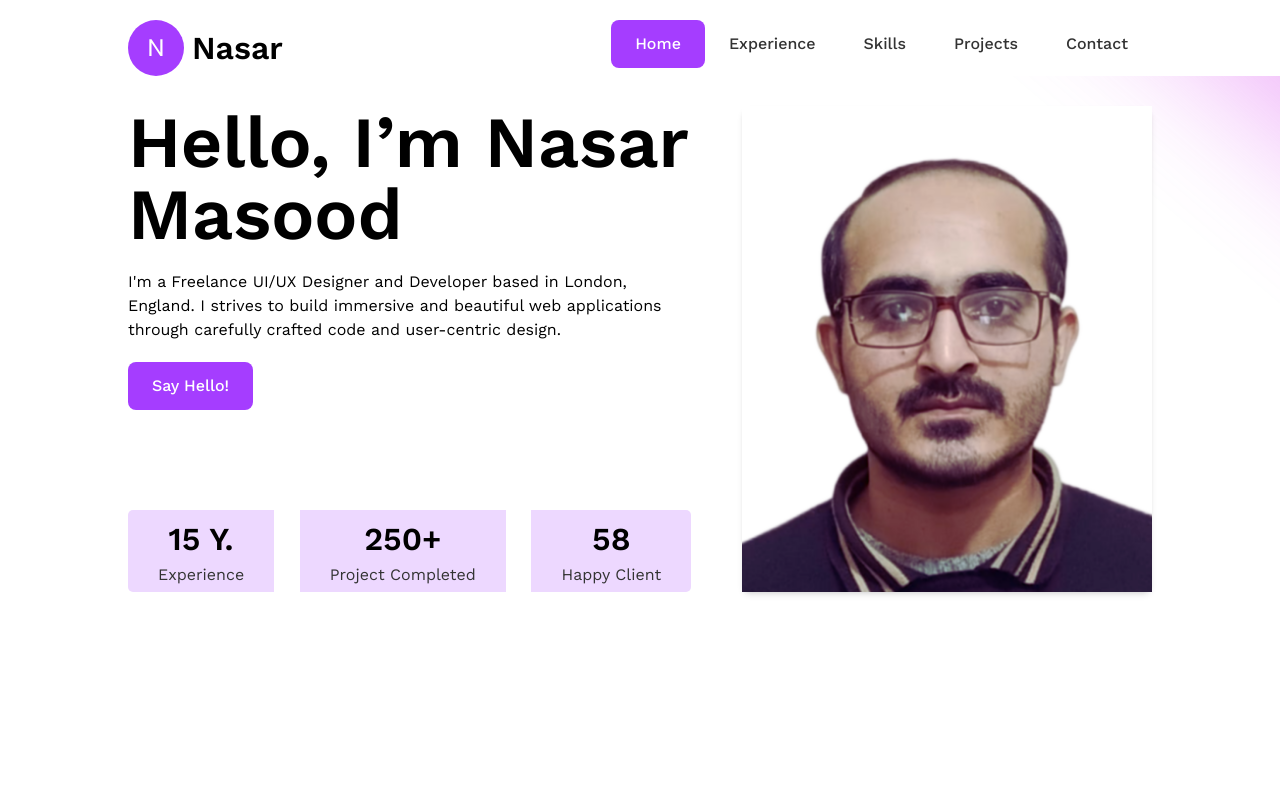
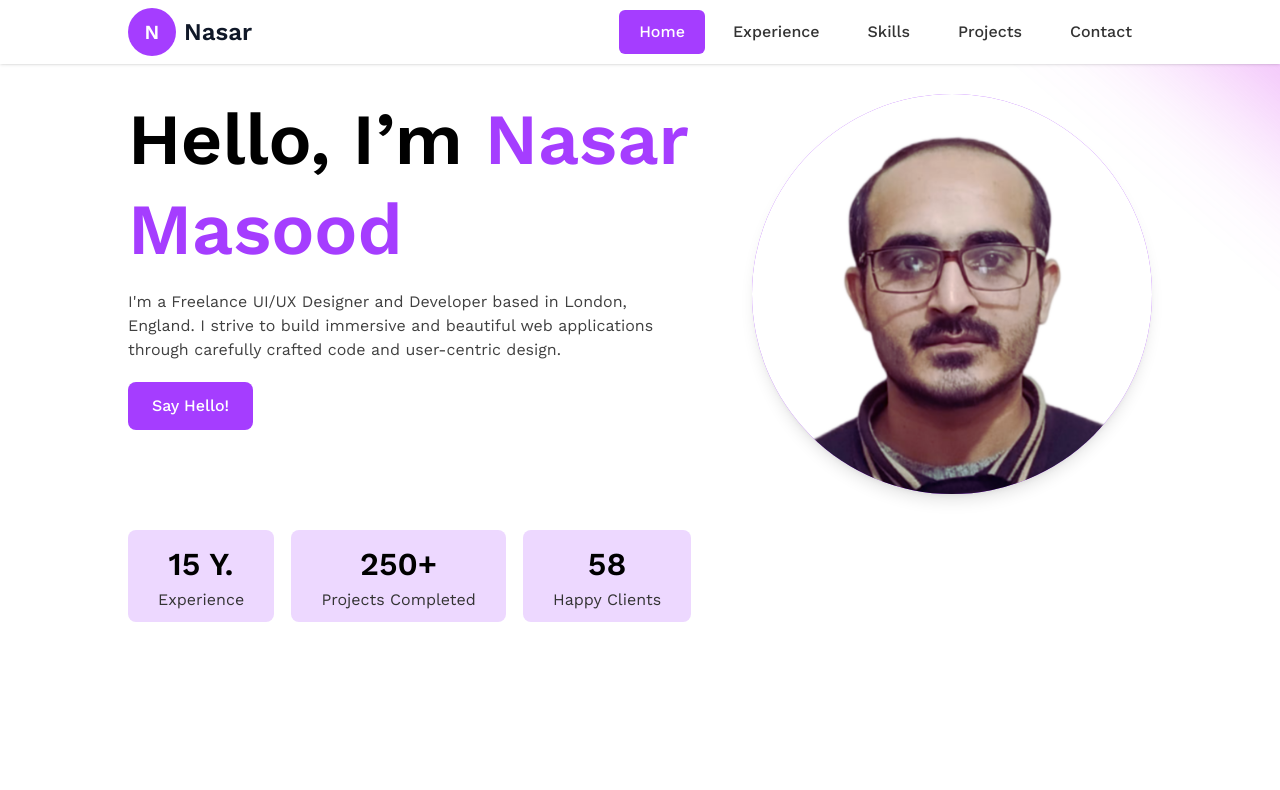
Before and after one commit to nasarmasood/my-portfolio, a Next.js app: page / in a window 1280 px wide. Shown: the top 790 px of the page. Built offline with nearby package versions, Linux system fonts and the light colour scheme.

Commit message:
responsiveness

```diff
--- a/package.json
+++ b/package.json
@@ -9,6 +9,7 @@
   },
   "dependencies": {
     "@tailwindcss/postcss": "^4.1.13",
+    "lucide-react": "^0.553.0",
     "next": "15.5.4",
     "postcss": "^8.5.6",
     "react": "19.1.0",
--- a/src/app/components/HeroSection/index.tsx
+++ b/src/app/components/HeroSection/index.tsx
@@ -32,7 +32,7 @@ function HeroSection() {
             bg-primary
             rounded-full flex justify-center items-center text-primary-white p-[0] m-[0]'
         > */}
-        <div className="flex justify-between">
+        {/* <div className="flex justify-between">
           <div className="w-[55%]">
             <div>
               <p className="font-semibold text-[72px] leading-none">
@@ -84,16 +84,70 @@ function HeroSection() {
               className="w-full h-full object-cover"
             />
           </div>
-        </div>
+        </div> */}
+<div className="flex flex-col-reverse md:flex-row justify-between items-center md:items-start">
+  {/* Image Section (goes on top in mobile/tablet) */}
 
-        <div className="flex justify-between border border-black   item-center shadow-md rounded-lg py-[80px] px-[40px] mt-[200px]">
-          <div className="bg-grey px-5 shadow-md rounded-lg  w-[40%] relative">
+
+  {/* Text Section */}
+  <div className="w-full md:w-[55%] text-center md:text-left">
+    <p className="font-semibold text-[40px] md:text-[72px] leading-tight">
+      Hello, I’m <span className="text-primary">Nasar Masood</span>
+    </p>
+
+    <p className="mt-4 text-[16px] text-neutral-700">
+      I'm a Freelance UI/UX Designer and Developer based in London, England.
+      I strive to build immersive and beautiful web applications through
+      carefully crafted code and user-centric design.
+    </p>
+
+    <div
+      role="button"
+      style={{
+        backgroundColor: "#A53DFF",
+        borderRadius: "8px",
+        color: "#FFFFFF",
+      }}
+      className="cursor-pointer px-[24px] py-[12px] inline-block mt-[20px]"
+    >
+      <p className="font-medium text-[16px]">Say Hello!</p>
+    </div>
+
+    {/* Stats Section */}
+    <div className="flex flex-col md:flex-row justify-center md:justify-between gap-4 mt-[50px] md:mt-[100px]">
+      <div className="bg-primary-light px-[30px] py-[10px] rounded-lg text-center">
+        <p className="font-semibold text-[24px] md:text-[32px]">15 Y.</p>
+        <p className="text-neutral-dark">Experience</p>
+      </div>
+      <div className="bg-primary-light px-[30px] py-[10px] rounded-lg text-center">
+        <p className="font-semibold text-[24px] md:text-[32px]">250+</p>
+        <p className="text-neutral-dark">Projects Completed</p>
+      </div>
+      <div className="bg-primary-light px-[30px] py-[10px] rounded-lg text-center">
+        <p className="font-semibold text-[24px] md:text-[32px]">58</p>
+        <p className="text-neutral-dark">Happy Clients</p>
+      </div>
+    </div>
+  </div>
+   <div className="w-[60%] md:w-[40%] flex justify-center md:justify-end mb-10 md:mb-0">
+    <div className="relative w-[180px] h-[180px] md:w-[400px] md:h-[400px] rounded-full overflow-hidden shadow-lg bg-primary">
+      <img
+        src="/images/mypic.png"
+        alt="My Picture"
+        className="w-full h-full object-cover"
+      />
+    </div>
+  </div>
+</div>
+
+        <div className="flex flex-col lg:flex-row justify-between border border-black   item-center shadow-md rounded-lg py-[80px] px-[40px] mt-[50px] lg:mt-[200px]">
+          <div className="bg-grey  px-5 shadow-md rounded-lg  w-[100%] lg:w-[40%] relative">
             <img
               src="/images/mypictransparent.png"
               alt="My Picture"
               className="w-full h-full object-cover"
             />
-            <div className="absolute bg-white flex gap-5 border-4 border-grey px-8 py-2 rounded-lg bottom-[-30px] left-[70px]">
+            <div className="absolute bg-white flex gap-5 border-4 border-grey px-8 py-2 rounded-lg bottom-[-30px]  left-[30px] lg:left-[70px]">
                 <div
                 role="button"
                 onClick={()=>setSelectedIcon("facebook")}
@@ -134,8 +188,8 @@ function HeroSection() {
             />}</div>
             </div>
           </div>
-          <div className="w-[55%] flex flex-col justify-center items-center">
-            <div>
+          <div className="w-[100%] lg:w-[55%] flex flex-col justify-center items-center">
+            <div className="mt-[60px] lg:mt-[0px]">
               <p className="font-semibold text-[38px] leading-none">
                 I am Professional User Experience Designer
               </p>
@@ -154,7 +208,7 @@ function HeroSection() {
               </p>
             </div>
 
-            <div className="w-[100%] flex gap-2">
+            <div className="w-[100%] flex flex-col lg:flex-row gap-[0px] lg:gap-2">
               <div
                 role="button"
                 style={{
--- /dev/null
+++ b/src/app/components/responsiveHeader/index.tsx
@@ -0,0 +1,98 @@
+"use client";
+import React, { useState } from "react";
+import { Menu, X } from "lucide-react"; // icons
+
+function ResponsiveHeader() {
+  const [selectedSection, setSelectedSection] = useState<string>("Home");
+  const [menuOpen, setMenuOpen] = useState(false);
+
+  function scrollToSection(id: string) {
+    const element = document.getElementById(id);
+    if (element) {
+      element.scrollIntoView({ behavior: "smooth" });
+      setMenuOpen(false); // close menu after click
+    } else {
+      console.warn(`Element with id "${id}" not found.`);
+    }
+  }
+
+  const menuItems = [
+    { name: "Home", id: "home" },
+    { name: "Experience", id: "experience" },
+    { name: "Skills", id: "skills" },
+    { name: "Projects", id: "projects" },
+    { name: "Contact", id: "contact" },
+  ];
+
+  return (
+    <header className="container-wrapper shadow-sm bg-white sticky top-0 z-50">
+      <div className="container">
+        {/* Logo */}
+        <div className="flex justify-between items-center py-2">
+
+        <div className="flex gap-2 items-center">
+          <div className="w-[48px] h-[48px] bg-primary rounded-full flex justify-center items-center text-white font-semibold text-[20px]">
+            N
+          </div>
+          <p className="font-semibold text-[24px] text-gray-900">Nasar</p>
+        </div>
+
+        {/* Desktop Menu */}
+        <div className="hidden md:flex gap-2">
+          {menuItems.map((item) => (
+            <div
+              key={item.name}
+              role="button"
+              onClick={() => {
+                setSelectedSection(item.name);
+                scrollToSection(item.id);
+              }}
+              style={{
+                backgroundColor:
+                  selectedSection === item.name ? "#A53DFF" : "#FFFFFF",
+                color: selectedSection === item.name ? "#FFFFFF" : "#333333",
+              }}
+              className="cursor-pointer px-[20px] py-[10px] rounded-md font-medium text-[16px] hover:bg-primary hover:text-white transition"
+            >
+              {item.name}
+            </div>
+          ))}
+        </div>
+
+        {/* Mobile Menu Button */}
+        <button
+          onClick={() => setMenuOpen(!menuOpen)}
+          className="md:hidden p-2 border border-gray-300 rounded-md"
+        >
+          {menuOpen ? <X size={24} /> : <Menu size={24} />}
+        </button>
+      </div>
+      </div>
+
+      {/* Mobile Dropdown */}
+      {menuOpen && (
+        <div className="md:hidden flex flex-col bg-white shadow-md border-t border-gray-200">
+          {menuItems.map((item) => (
+            <div
+              key={item.name}
+              onClick={() => {
+                setSelectedSection(item.name);
+                scrollToSection(item.id);
+              }}
+              style={{
+                backgroundColor:
+                  selectedSection === item.name ? "#A53DFF" : "#FFFFFF",
+                color: selectedSection === item.name ? "#FFFFFF" : "#333333",
+              }}
+              className="cursor-pointer px-6 py-4 text-[16px] border-b border-gray-100 font-medium hover:bg-primary hover:text-white transition"
+            >
+              {item.name}
+            </div>
+          ))}
+        </div>
+      )}
+    </header>
+  );
+}
+
+export default ResponsiveHeader;
--- a/src/app/layout.tsx
+++ b/src/app/layout.tsx
@@ -1,7 +1,7 @@
 import type { Metadata } from "next";
 import { Work_Sans, Poppins } from 'next/font/google'; // 1. Import Poppins
 import "./globals.css";
-import HeaderDesktop from "./components/headerDesktop";
+import HeaderDesktop from "./components/responsiveHeader";
 
 // ----------------------------------------------------
 // Work Sans Configuration (Your primary font, variable-font)
--- a/src/app/page.tsx
+++ b/src/app/page.tsx
@@ -4,12 +4,12 @@ import SkillsSection from "./components/SkillsSection";
 import ExperienceSection from "./components/ExperienceSection"
 import ContactSection from "./components/ContactSection";
 import FooterSection from "./components/FooterSection";
-import HeaderDesktop from "./components/headerDesktop";
+import ResponsiveHeader from "./components/responsiveHeader";
 
 export default function Home() {
   return (
     <div>
-      <HeaderDesktop/>
+      <ResponsiveHeader/>
      <HeroSection/>
      <ProjectSection/>
      <SkillsSection/>
```
